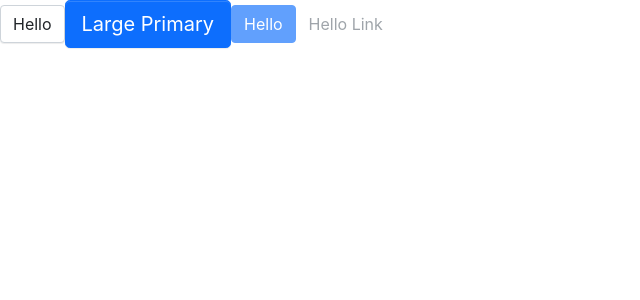
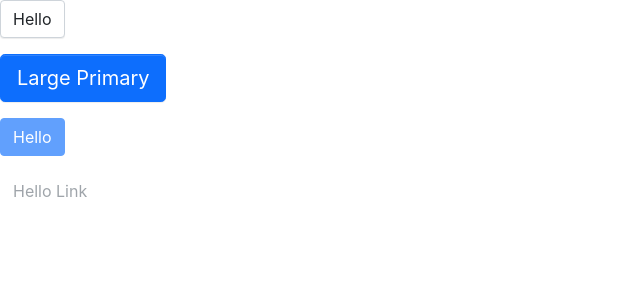
Before and after one commit to yangzqv/imooc-ant-ui, a React (Create React App) app: page / in a window 1280 px wide. Shown: the top 300 px of the page, without its empty margins (0-640 px from the left). Built offline with nearby package versions, Linux system fonts and the light colour scheme.

Commit message:
feat: Button tsx again perfect

```diff
--- a/src/App.tsx
+++ b/src/App.tsx
@@ -4,10 +4,18 @@ import Button, { ButtonType, ButtonSize } from './components/Button/button';
 const App: React.FC = () => {
   return (
     <div className="App">
-      <Button>Hello</Button>
-      <Button btnType={ButtonType.Primary} size={ButtonSize.Large}>Large Primary</Button>
-      <Button btnType={ButtonType.Primary} disabled >Hello</Button>
-      <Button btnType={ButtonType.Link} href="https://www.baidu.com" disabled>Hello Link</Button>
+      <p>
+        <Button>Hello</Button>
+      </p>
+      <p>
+        <Button btnType={ButtonType.Primary} size={ButtonSize.Large} onClick={() => alert('你好啊！')}>Large Primary</Button>
+      </p>
+      <p>
+        <Button btnType={ButtonType.Primary} disabled >Hello</Button>
+      </p>
+      <p>
+        <Button btnType={ButtonType.Link} href="https://www.baidu.com" disabled>Hello Link</Button>
+      </p>
     </div>
   );
 }
--- a/src/components/Button/button.tsx
+++ b/src/components/Button/button.tsx
@@ -23,17 +23,23 @@ interface BaseButtonProps {
   className?: string;
 }
 
-const Button: React.FC<BaseButtonProps> = props => {
+type NativeButtonProps = React.ButtonHTMLAttributes<HTMLElement> & BaseButtonProps;
+type AnchorButtonProps = React.AnchorHTMLAttributes<HTMLElement> & BaseButtonProps;
+export type ButtonProps = Partial<AnchorButtonProps & NativeButtonProps>;
+
+const Button: React.FC<ButtonProps> = props => {
   const {
     btnType,
     size,
     disabled,
     href,
-    children
+    children,
+    className,
+    ...restProps
   } = props;
 
   // btn, btn-lg, btn-primary
-  const classes = classNames('btn', {
+  const classes = classNames('btn', className, {
     [`btn-${btnType}`]: btnType,
     [`btn-${size}`]: size,
     'disabled': disabled && btnType === ButtonType.Link,
@@ -44,6 +50,7 @@ const Button: React.FC<BaseButtonProps> = props => {
       <a
         className={classes}
         href={href}
+        {...restProps}
       >
         {children}
       </a>
@@ -53,6 +60,7 @@ const Button: React.FC<BaseButtonProps> = props => {
       <button
         className={classes}
         disabled={disabled}
+        {...restProps}
       >
         {children}
       </button>
```
Also changed, not shown: src/components/Button/_style.scss (line endings or trailing spaces).
